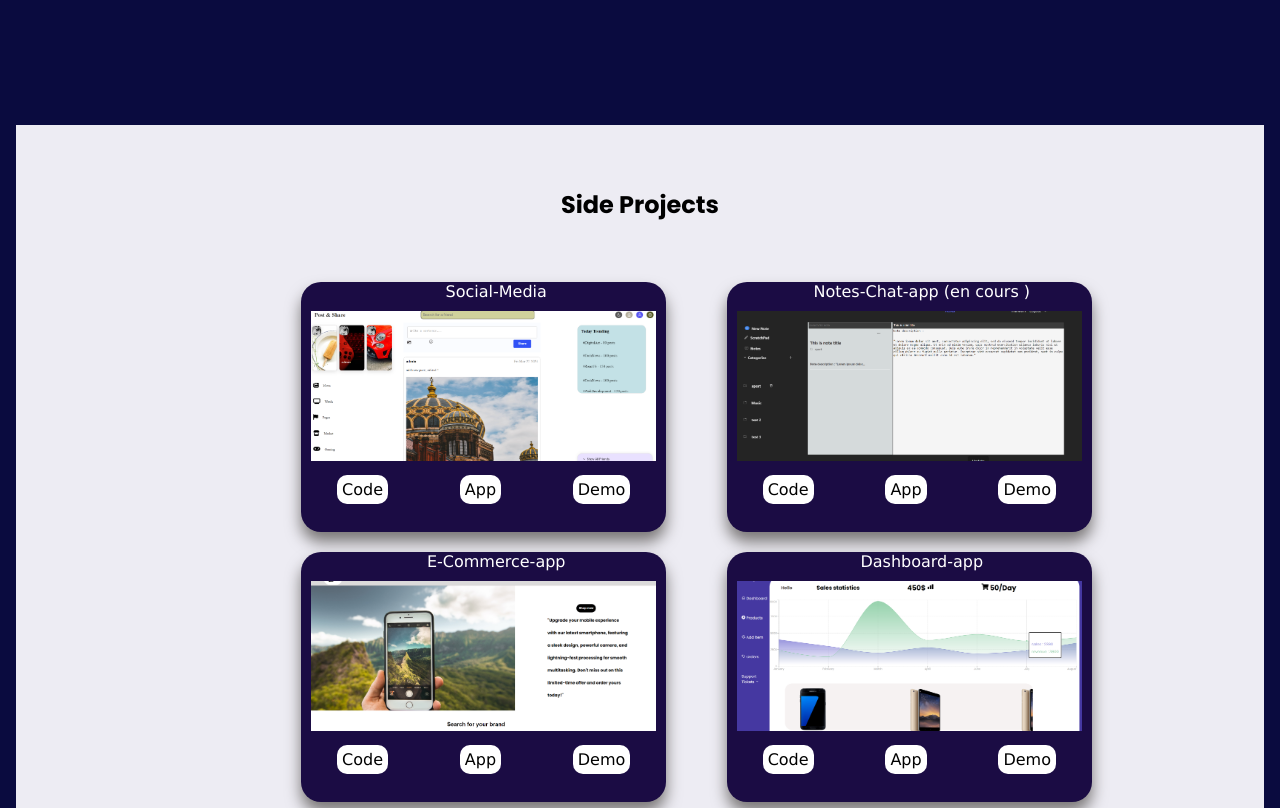
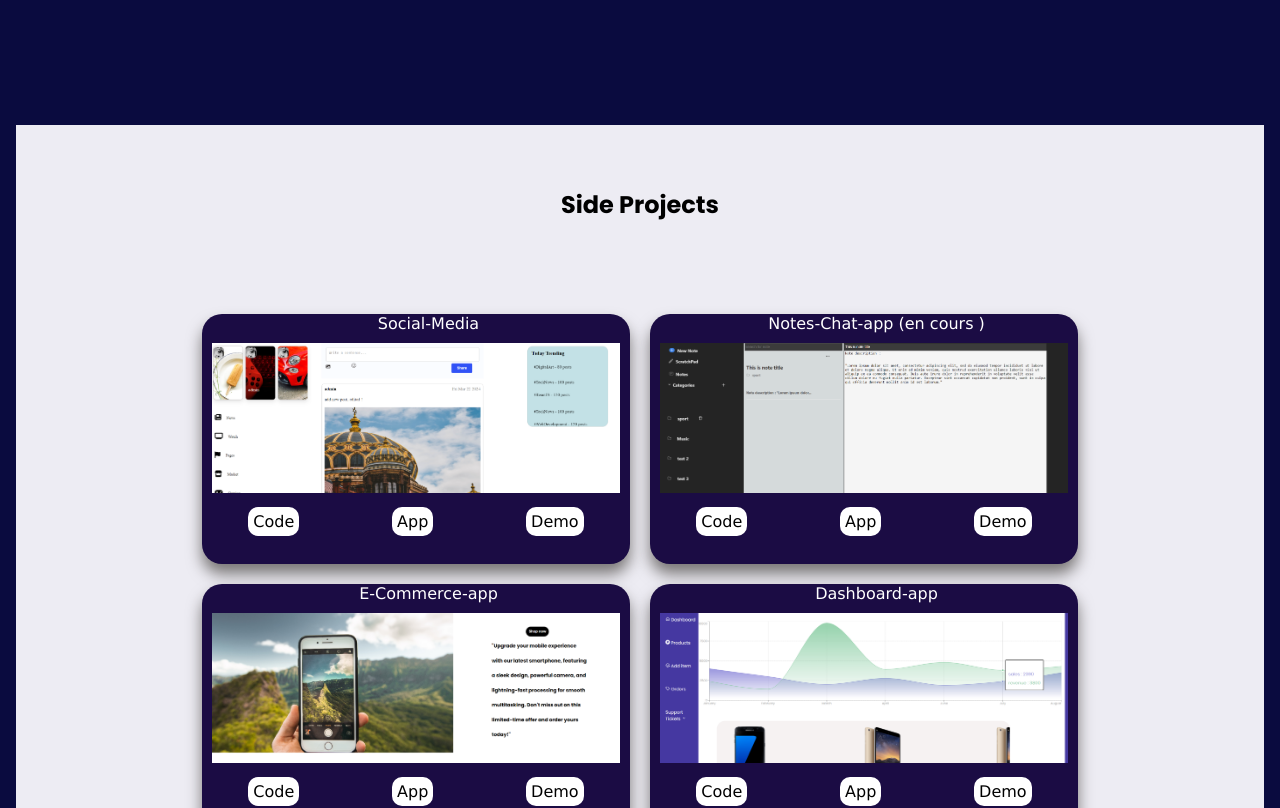
Before and after one commit to MarwenCode/portfolio, a React (Create React App) app: page / in a window 1280 px wide. Shown: the part 1240-2048 px from the top of the page. Built offline with nearby package versions, Linux system fonts and the light colour scheme.

Commit message:
edit display project style

```diff
--- a/public/index.html
+++ b/public/index.html
@@ -63,6 +63,8 @@
 
 
   <body>
+
+
     <!-- Google Tag Manager (noscript) -->
     <noscript
       ><iframe
--- a/src/components/home/home.scss
+++ b/src/components/home/home.scss
@@ -249,8 +249,7 @@
     }
   }
 
-  .skills {
-  }
+  .skills {}
 
   .skills.visible {
     opacity: 1;
@@ -271,6 +270,15 @@
 
     // margin-left: 150px;
     position: relative;
+    width: 100%;
+
+
+    place-items: center;
+
+
+
+
+
 
     h2 {
       // margin-left: 710px;
@@ -281,10 +289,29 @@
     }
 
     .sidepro {
-      position: absolute;
+
+      justify-content: center;
+      align-items: center;
+
+
+
+
+      place-items: center;
+      padding: 2em;
+
+
+
 
       .proj {
         margin-bottom: -150px;
+
+        width: 100%;
+        border-radius: 20px;
+        cursor: pointer;
+        color: white;
+        font-family: Verdana, Geneva, Tahoma, sans-serif;
+
+
       }
 
       .demo {
@@ -474,6 +501,9 @@
     text-align: center;
     position: relative;
 
+
+
+
     h2 {
       margin-top: 30px;
       margin-bottom: 20px;
@@ -515,8 +545,7 @@
     }
   }
 
-  .jsOnly {
-  }
+  .jsOnly {}
 
   .contact {
     section {
--- a/src/components/navbar/NavBar.jsx
+++ b/src/components/navbar/NavBar.jsx
@@ -7,8 +7,8 @@ const NavBar = () => {
 
   const handleDownload = () => {
     const link = document.createElement("a");
-    link.href = "/Marwen_Jdidi-Resume_Dev_React_JS.pdf";
-    link.download = "Marwen-Jdidi-Resume_Dev-React_JS.pdf";
+    link.href = "/Marwen-Jdidi-Resume-Dev.pdf";
+    link.download = "Marwen-Jdidi-Resume-Dev.pdf";
     link.click();
   };
   return (
--- a/src/components/projects/projects.scss
+++ b/src/components/projects/projects.scss
@@ -1,54 +1,39 @@
 .sideprojects {
-  // // display: flex;
-  // display: grid;
-  // grid-template: 150px  / auto auto auto;
-  // display: grid;
-  // // grid-template-columns: 150px auto auto auto;
-  // grid-gap: 90px;
-  // padding: 10px;
-  // //   width: 60%;
-  // justify-content: space-around;
-  // align-items: center;
+  display: grid;
+  grid-template-columns: repeat(2, 1fr);
+  grid-auto-rows: auto;
+  grid-gap: 20px;
+  padding: 10px;
+  justify-content: center;
+  align-items: center;
+  width: 80%;
+  // margin-left: 20%;
+  margin: 0 auto;
 
-  // // margin-left: 150px;
-  // margin-top: 10px;
-  // position: relative;
-  // // margin-left: 70px;
-  // width: 90%;
 
-  display: grid;
-  grid-template-columns: repeat(2, 1fr); /* Deux colonnes de largeur égale */
-  grid-auto-rows: auto; /* Hauteur automatique pour chaque ligne */
-  grid-gap: 20px; /* Espace entre les éléments */
-  padding: 10px;
-  justify-content: center; /* Centrer horizontalement les éléments */
-  align-items: center; /* Centrer verticalement les éléments */
-  width: 70%;
-  margin-left: 20%;
+
 
   .project {
     background-color: #1b0c44;
-    width: 90%;
+    width: 100%;
     height: 250px;
-    margin-right: 30px;
+    // margin-right: 30px;
     border-radius: 20px;
     box-shadow: 0 10px 15px rgb(121, 118, 118);
     cursor: pointer;
     color: white;
     font-family: Verdana, Geneva, Tahoma, sans-serif;
 
-    position: relative;
-
     .hover {
       position: absolute;
-      left: 50%;
-      top: -30%;
+      // left: 30%;
+      margin-right: 50px;
+      margin-top: -180px;
       color: black;
       // background-color :beige;
       background-color: #1b0c44;
       color: white;
       width: 350px;
-      top: -160px;
       padding: 10px;
       opacity: 0;
       visibility: hidden;
```
Also changed, not shown: 1 other file (tests, documents, lock files or other folders).
